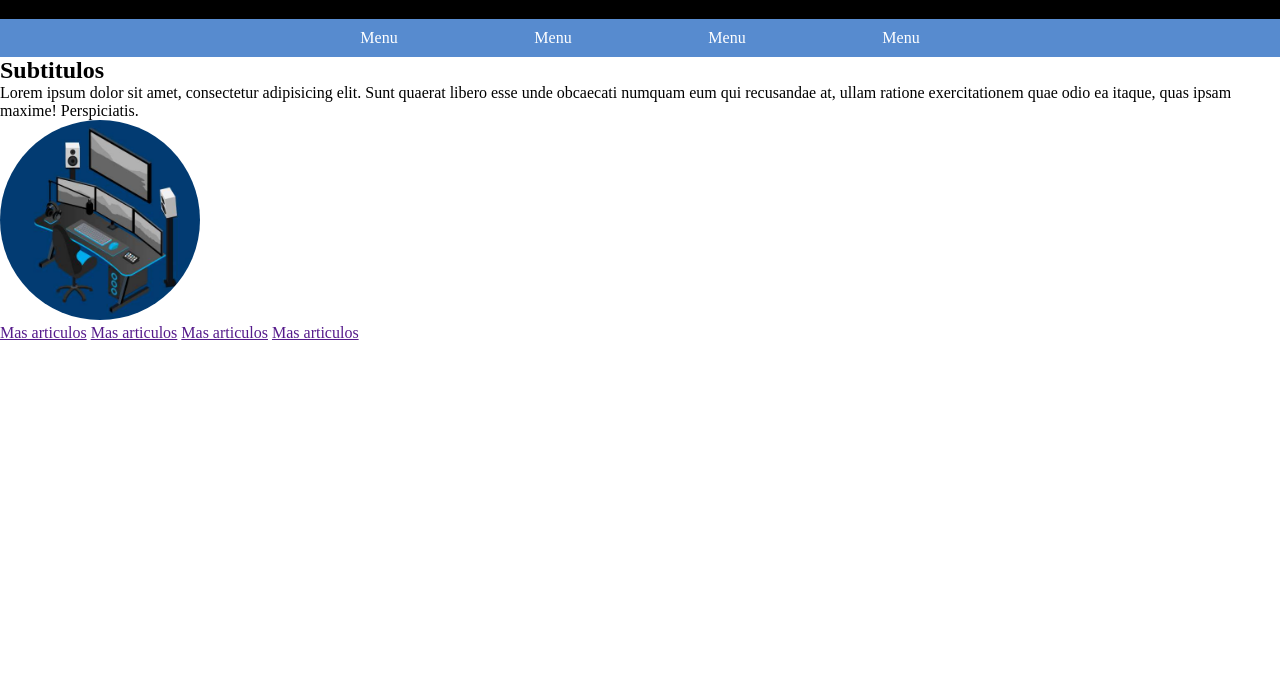
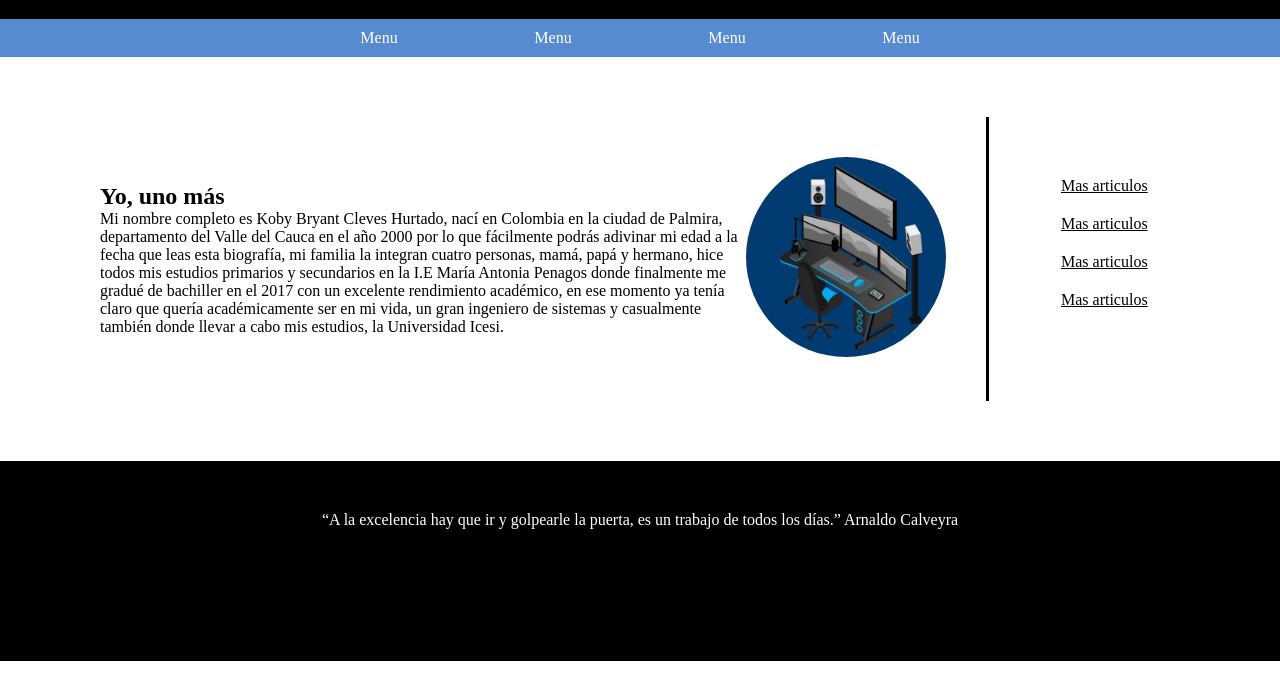
Before and after one commit to kobycleves/Web-task, a plain HTML site: page index.html in a window 1280 px wide. Shown: the part 58-758 px from the top of the page. Drawn offline with Linux system fonts and the light colour scheme.

Commit message:
Version 1

```diff
--- a/estilo.css
+++ b/estilo.css
@@ -39,3 +39,41 @@ img {
     object-fit: cover;
 
 }
+.contenido {
+    display: flex;
+    margin: 60px;
+}
+.articulos {
+    width: 80%;
+    border-right: 3px solid black;
+
+}
+.secciones {
+    display: flex;
+    align-items: center;
+    padding: 40px;
+
+}
+.menu-secundario {
+    width: 20%;
+    margin-top: 60px;
+
+}
+.menu-secundario a {
+    display: block;
+    text-align: center;
+    color: black;
+    margin-bottom: 20px;
+}
+footer{
+    width: 100%;
+    height: 200px;
+    background-color: black;
+    color: white;
+    margin-top: 40px;
+
+}
+footer p{
+    text-align: center;
+    padding: 50px;
+}
--- a/index.html
+++ b/index.html
@@ -21,8 +21,8 @@
         <div class="articulos">
             <div class="secciones">
                 <div>
-                    <h2>Subtitulos</h2>
-                    <p>Lorem ipsum dolor sit amet, consectetur adipisicing elit. Sunt quaerat libero esse unde obcaecati numquam eum qui recusandae at, ullam ratione exercitationem quae odio ea itaque, quas ipsam maxime! Perspiciatis.</p>
+                    <h2>Yo, uno más</h2>
+                    <p>Mi nombre completo es Koby Bryant Cleves Hurtado, nací en Colombia en la ciudad de Palmira, departamento del Valle del Cauca en el año 2000 por lo que fácilmente podrás adivinar mi edad a la fecha que leas esta biografía, mi familia la integran cuatro personas, mamá, papá y hermano, hice todos mis estudios primarios y secundarios en la I.E María Antonia Penagos donde finalmente me gradué de bachiller en el 2017 con un excelente rendimiento académico, en ese momento ya tenía claro que quería académicamente ser en mi vida, un gran ingeniero de sistemas y casualmente también donde llevar a cabo mis estudios, la Universidad Icesi.</p>
                 </div>
                 <div><img src="img/img1.jpg"></div>
             </div>
@@ -35,6 +35,9 @@
         </div>
     </div>
 
+    <footer>
+        <p>“A la excelencia hay que ir y golpearle la puerta, es un trabajo de todos los días.” Arnaldo Calveyra</p>
+    </footer>
 
 </body>
 </html>
```
